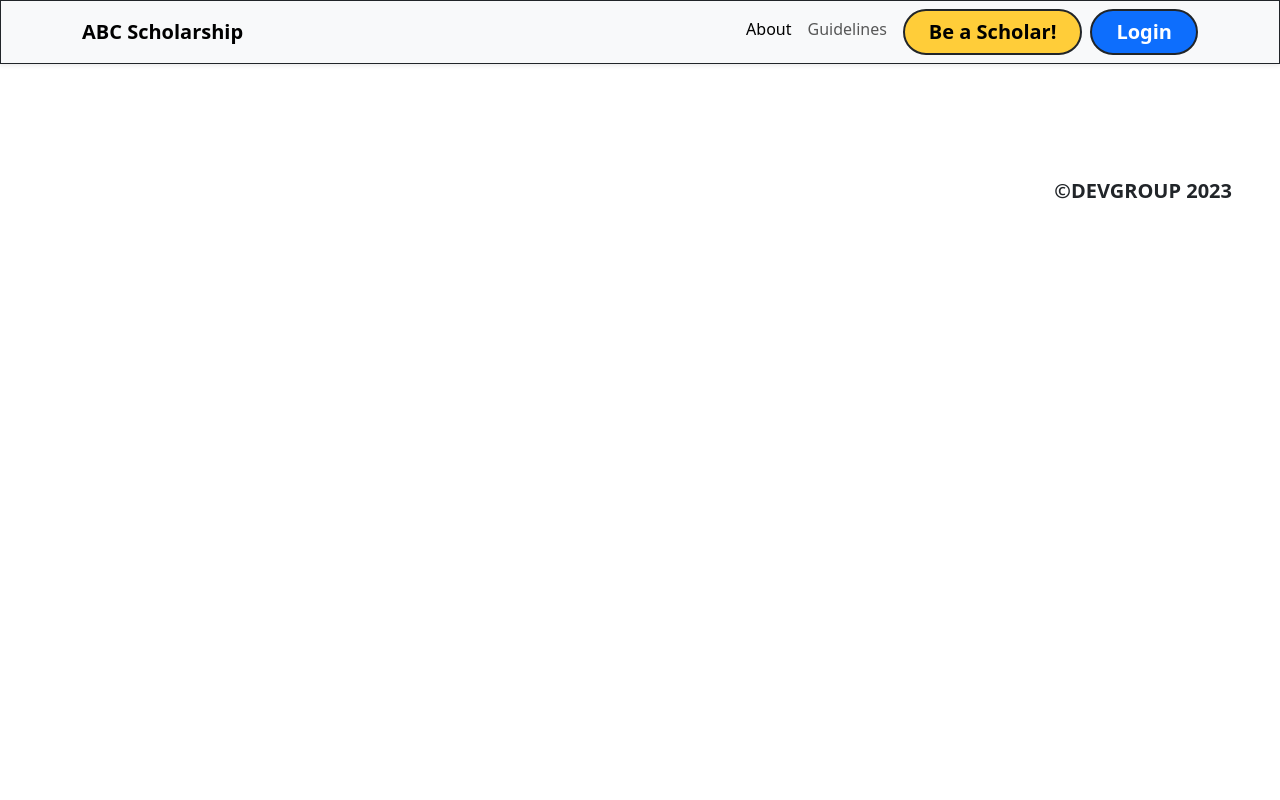
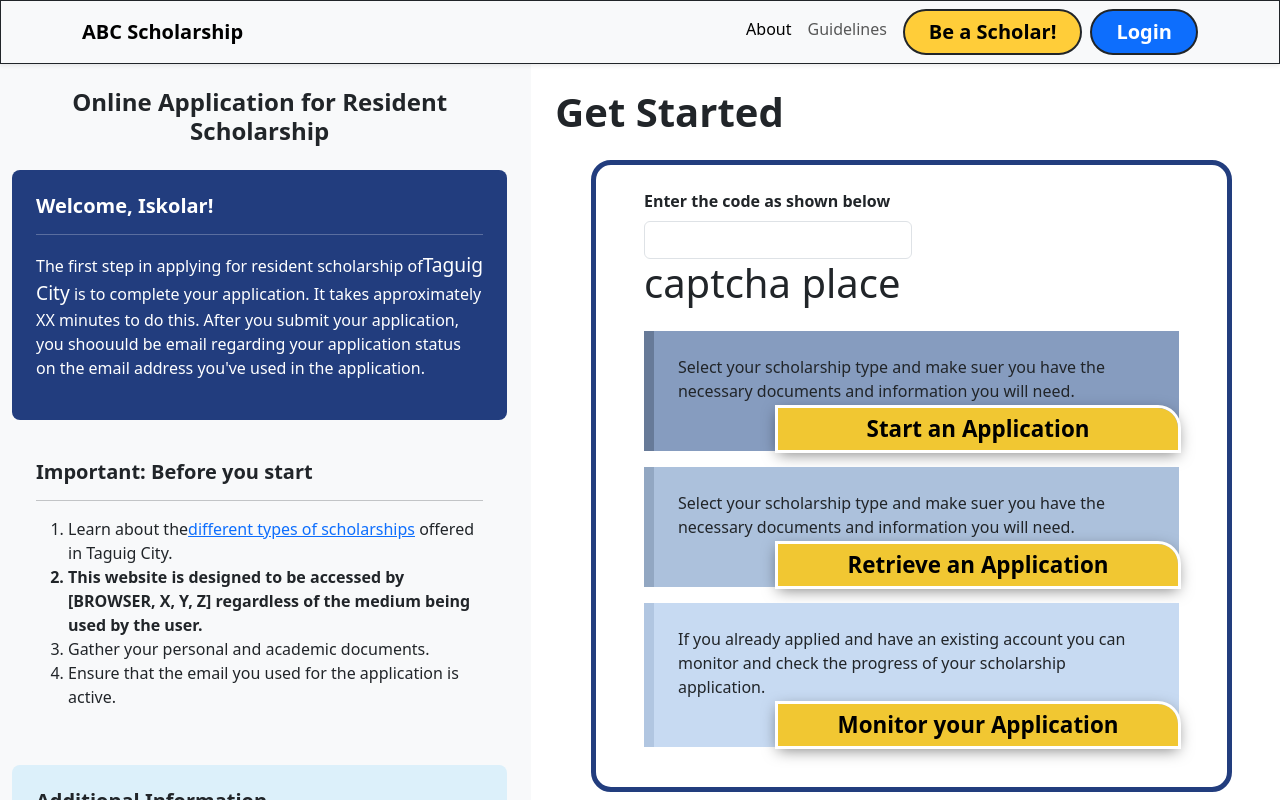
Before and after one commit to my-name-is-gabs/capstone-CS-frontend, a React (Vite) app: page /startscholar in a window 1280 px wide. Shown: the top 800 px of the page. Built offline with nearby package versions, Linux system fonts and the light colour scheme.

Commit message:
New updloads and changes

```diff
--- a/src/App.jsx
+++ b/src/App.jsx
@@ -1,9 +1,8 @@
-import { Navigation} from "./components"
-import { Route, Routes } from "react-router-dom"
-import {Home, About, Guidelines} from './pages'
+import { Navigation } from "./components";
+import { Route, Routes } from "react-router-dom";
+import { Home, About, Guidelines, StartingPage } from "./pages";
 
 function App() {
-
   return (
     <>
       <Navigation />
@@ -11,12 +10,13 @@ function App() {
         <Route index element={<Home />} />
         <Route path="/about" element={<About />} />
         <Route path="/guidelines" element={<Guidelines />} />
+        <Route path="/startscholar" element={<StartingPage />} />
       </Routes>
-      <footer className='footer'>
+      <footer className="footer">
         <p className="text-end fw-bold fs-5 me-5">©DEVGROUP 2023</p>
       </footer>
     </>
-  )
+  );
 }
 
-export default App
+export default App;
--- /dev/null
+++ b/src/pages/Start/StartingPage.jsx
@@ -0,0 +1,125 @@
+/* eslint-disable react/no-unescaped-entities */
+import "./startApps.css";
+
+const StartingPage = () => {
+  return (
+    <>
+      <div className="row">
+        <div className="col-md-5 bg-light p-4">
+          <h4 className="text-center fw-bold">
+            Online Application for Resident Scholarship
+          </h4>
+          <div className="cs-bg-primary p-4 rounded-3 text-white mt-4">
+            <h5 className="fw-bold">Welcome, Iskolar!</h5>
+            <hr />
+            <p>
+              The first step in applying for resident scholarship of
+              <big>Taguig City</big> is to complete your application. It takes
+              approximately XX minutes to do this. After you submit your
+              application, you shoouuld be email regarding your application
+              status on the email address you've used in the application.
+            </p>
+          </div>
+          <div className="p-4 mt-3">
+            <h5 className="fw-bold">Important: Before you start</h5>
+            <hr />
+            <ol>
+              <li>
+                Learn about the
+                <a href="#">different types of scholarships</a> offered in
+                Taguig City.
+              </li>
+              <li className="fw-bold">
+                This website is designed to be accessed by [BROWSER, X, Y, Z]
+                regardless of the medium being used by the user.
+              </li>
+              <li>Gather your personal and academic documents.</li>
+              <li>
+                Ensure that the email you used for the application is active.
+              </li>
+            </ol>
+          </div>
+          <div className="cs-bg-light p-4 rounded-3 mt-3">
+            <h5 className="fw-bold">Additional Information</h5>
+            <hr />
+            <ol>
+              <li>
+                <big className="fw-bold">Write down the Application ID</big>{" "}
+                displayed on the{" "}
+                <big className="fw-bold">top right hand corner</big> of the
+                page. If you close your browser window, you will need your ID to
+                access your application again.
+              </li>
+              <li>
+                <big className="fw-bold">
+                  Try to save your application frequently.
+                </big>
+                Upon unintetional exit of the submission forms, you will lose
+                all unsaved information.
+              </li>
+            </ol>
+          </div>
+        </div>
+
+        <div className="col-md-7 p-4">
+          <h1 className="fw-bold">Get Started</h1>
+          <div
+            className="cs-border-box mx-auto p-4 mt-4"
+            style={{ width: "90%" }}
+          >
+            <form action="" method="post">
+              <div className="mx-4 mb-3">
+                <label className="mb-2 fw-bold">
+                  Enter the code as shown below
+                </label>
+                <div className="col-md-6">
+                  <div className="input-group">
+                    <input
+                      type="text"
+                      name="captcha"
+                      id="captcha"
+                      className="form-control"
+                    />
+                  </div>
+                  <div className="input-group">
+                    <h1>captcha place</h1>
+                  </div>
+                </div>
+              </div>
+              <div className="mx-4 mb-3">
+                <div className="cs-startapp-div p-4">
+                  <p className="mb-4">
+                    Select your scholarship type and make suer you have the
+                    necessary documents and information you will need.
+                  </p>
+                  <a href="#">Start an Application</a>
+                </div>
+              </div>
+              <div className="mx-4 mb-3">
+                <div className="cs-retrieveapp-div p-4">
+                  <p className="mb-4">
+                    Select your scholarship type and make suer you have the
+                    necessary documents and information you will need.
+                  </p>
+                  <a href="#">Retrieve an Application</a>
+                </div>
+              </div>
+              <div className="mx-4 mb-3">
+                <div className="cs-monitor-div p-4">
+                  <p className="mb-4">
+                    If you already applied and have an existing account you can
+                    monitor and check the progress of your scholarship
+                    application.
+                  </p>
+                  <a href="#">Monitor your Application</a>
+                </div>
+              </div>
+            </form>
+          </div>
+        </div>
+      </div>
+    </>
+  );
+};
+
+export default StartingPage;
--- /dev/null
+++ b/src/pages/Start/startApps.css
@@ -0,0 +1,114 @@
+.cs-bg-primary {
+  background: #223d7e;
+}
+
+.cs-bg-fadeblue {
+  background: #869cbf !important;
+}
+
+.cs-bg-grayish {
+  background: #a5a5a5;
+}
+
+.cs-bg-light {
+  background: #dcf0fa;
+}
+
+.cs-bg-secondary {
+  background: #f0f0f0 !important;
+}
+
+.cs-border-top {
+  border-top: #223d7e 8px solid;
+}
+
+.cs-outline {
+  border-color: #223d7e !important;
+}
+
+.cs-btn-primary {
+  background: #f1c732 !important;
+  border: #223d7e 3px solid !important;
+  border-radius: 20rem !important;
+}
+
+.cs-btn-secondary {
+  background: white !important;
+  border: #223d7e 3px solid !important;
+  border-radius: 20rem !important;
+}
+
+.cs-border-box {
+  border: #223d7e 5px solid;
+  border-radius: 20px;
+  width: 90%;
+}
+
+.cs-radius {
+  border-radius: 20px;
+}
+
+.cs-startapp-div {
+  position: relative;
+  background: #869cbf;
+  border-left: #677a98 10px solid;
+}
+
+.cs-retrieveapp-div {
+  position: relative;
+  background: #acc1dc;
+  border-left: #92a7c2 10px solid;
+}
+
+.cs-monitor-div {
+  position: relative;
+  background: #c7daf2;
+  border-left: #b1c6e1 10px solid;
+}
+
+.cs-startapp-div a,
+.cs-retrieveapp-div a,
+.cs-monitor-div a {
+  position: absolute;
+  background: #f1c732;
+  text-align: center;
+  font-weight: bolder;
+  text-decoration: none;
+  color: black;
+  font-size: 1.4rem;
+  bottom: 0.98%;
+  right: 0.25%;
+  width: 100%;
+  max-width: 400px;
+  padding: 4px 0px;
+  outline: white 3px solid;
+  border-top-right-radius: 20px;
+  box-shadow: 0px 4px 15px rgba(0, 0, 0, 0.5);
+}
+
+.cs-startapp-div a:hover,
+.cs-retrieveapp-div a:hover,
+.cs-monitor-div a:hover {
+  color: black;
+  transform: scale(1.015);
+}
+
+.cs-footer {
+  position: absolute;
+  bottom: 5px;
+  right: 5px;
+}
+
+@media screen and (max-width: 760px) {
+  .cs-footer {
+    position: relative;
+  }
+}
+
+.cs-full-container {
+  max-height: 100vh;
+  height: 100%;
+  display: flex;
+  flex-direction: column;
+  justify-content: center;
+}
--- a/src/pages/index.js
+++ b/src/pages/index.js
@@ -1,5 +1,6 @@
 import Home from "./Home/Home";
 import About from "./About/About";
 import Guidelines from "./Guidelines/Guidelines";
+import StartingPage from "./Start/StartingPage";
 
-export {Home, About, Guidelines}
+export { Home, About, Guidelines, StartingPage };
```
Also changed, not shown: src/components/Navigation/Navigation.jsx (+37 -12 lines), 1 other file (tests, documents, lock files or other folders).
